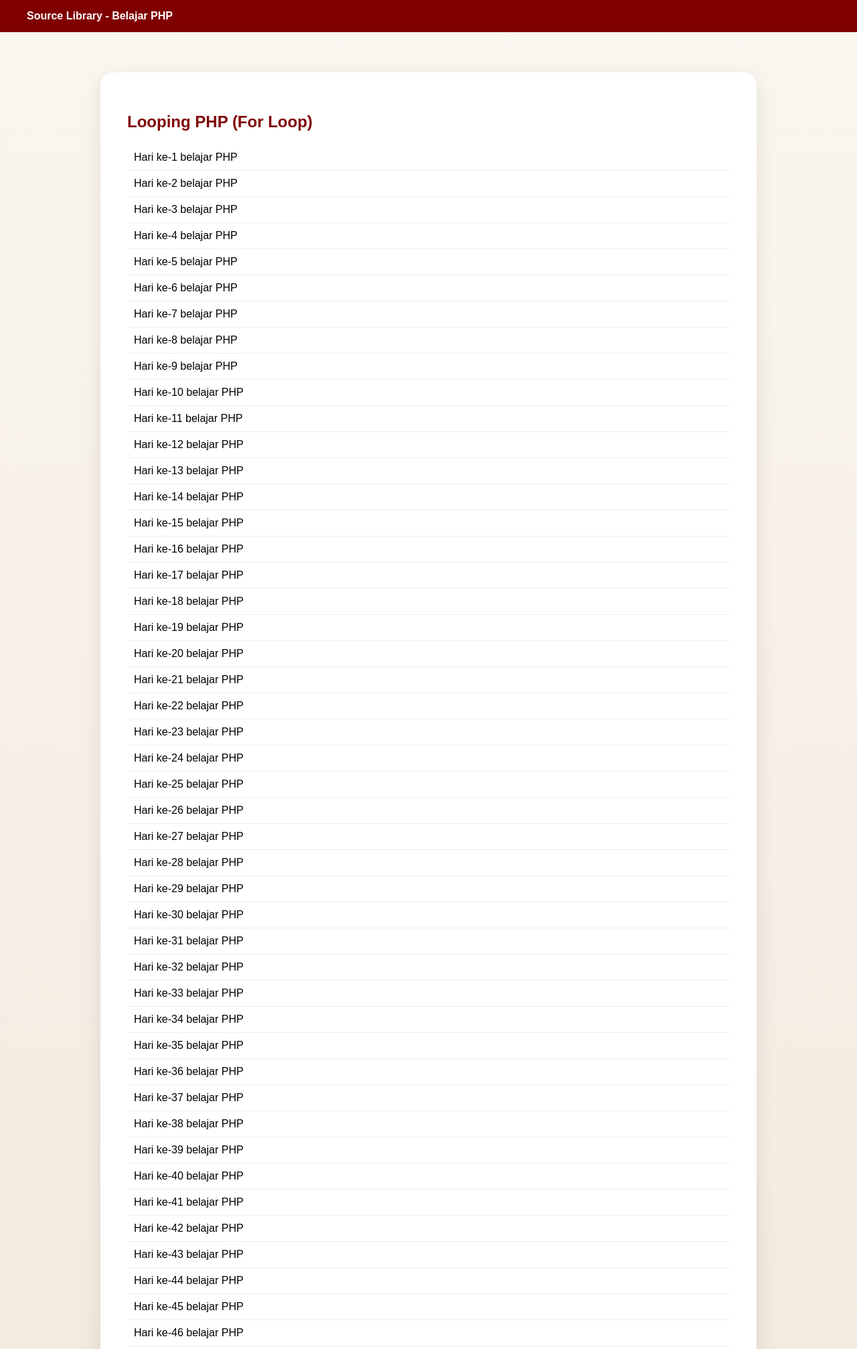
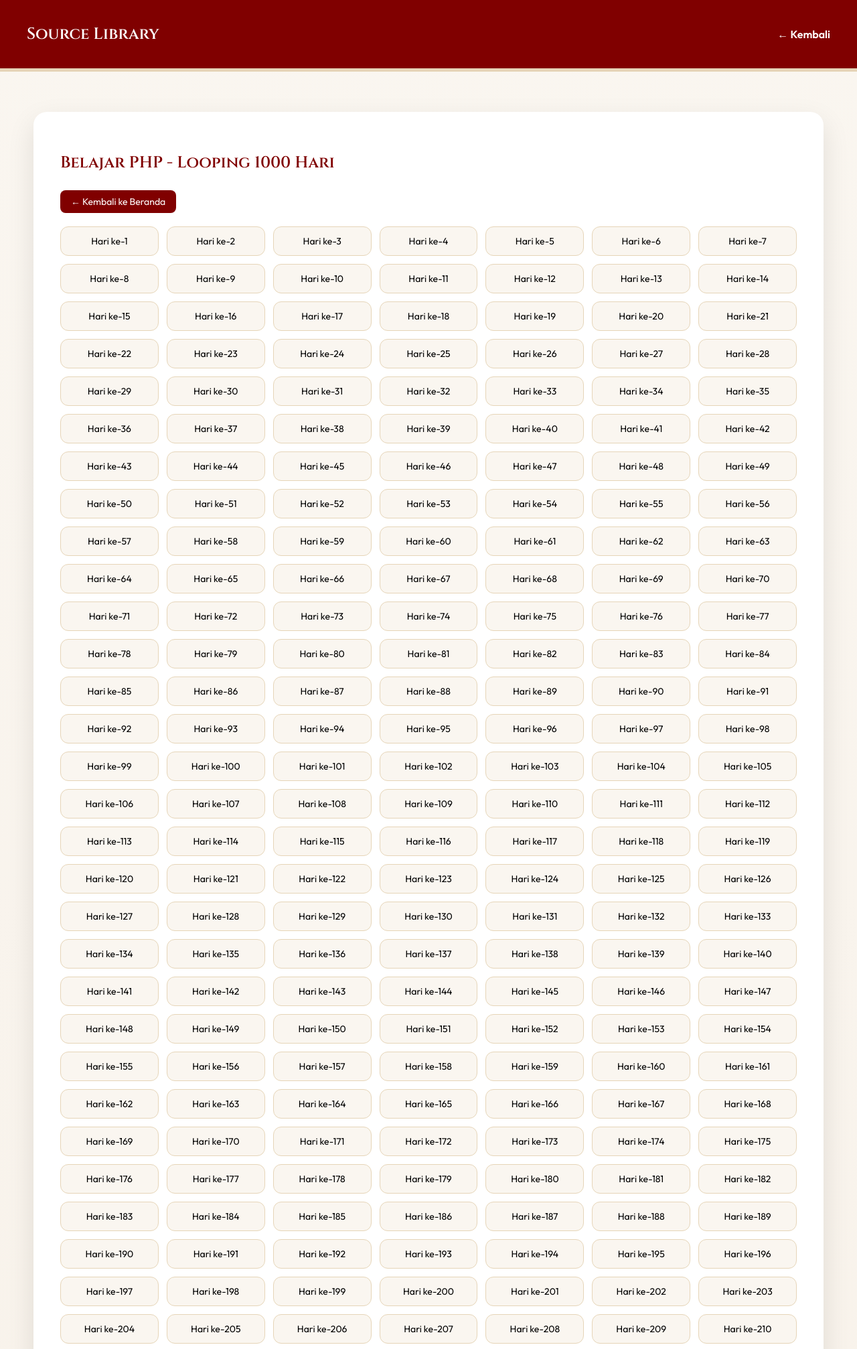
Before and after one commit to rayhanaznrambe/rayhanaznr.github.io, a PHP site: page /looping.php in a window 1280 px wide. Shown: the top 2014 px of the page at 67% size. Run offline with PHP 8.4, Linux system fonts and the light colour scheme.

Commit message:
Update looping.php

```diff
--- a/looping.php
+++ b/looping.php
@@ -5,58 +5,112 @@
 <title>Belajar PHP | Source Library</title>
 
 <style>
+@import url('https://fonts.googleapis.com/css2?family=Outfit:wght@300;400;600;700&family=Cinzel:wght@500;600&display=swap');
+
 body{
-    font-family: "Outfit", sans-serif;
-    background: linear-gradient(180deg,#faf6f0,#f3e9dd);
     margin:0;
+    font-family:"Outfit",sans-serif;
+    background:linear-gradient(180deg,#faf6f0,#f3e9dd);
 }
 
 /* NAVBAR */
 nav{
+    display:flex;
+    justify-content:space-between;
+    align-items:center;
     padding:15px 40px;
     background:#800000;
-    color:white;
-    font-weight:bold;
+    color:#fff;
+    border-bottom:5px solid #e6d5b8;
+}
+
+nav h1{
+    font-family:"Cinzel",serif;
+    cursor:pointer;
+}
+
+nav a{
+    color:#fff;
+    text-decoration:none;
+    font-weight:600;
 }
 
 /* CONTAINER */
 .container{
-    max-width:900px;
+    max-width:1100px;
     margin:60px auto;
-    background:white;
+    background:#fff;
     padding:40px;
     border-radius:20px;
-    box-shadow:0 10px 30px rgba(0,0,0,0.1);
+    box-shadow:0 15px 40px rgba(0,0,0,0.1);
 }
 
 /* TITLE */
 h2{
     color:#800000;
-    margin-bottom:20px;
+    margin-bottom:25px;
+    font-family:"Cinzel",serif;
 }
 
-/* LOOP RESULT */
+/* GRID LOOP */
+.grid{
+    display:grid;
+    grid-template-columns:repeat(auto-fill,minmax(140px,1fr));
+    gap:12px;
+}
+
+/* ITEM */
 .item{
-    padding:10px;
-    border-bottom:1px solid #eee;
+    background:#faf6f0;
+    padding:12px;
+    border-radius:12px;
+    text-align:center;
+    font-size:14px;
+    border:1px solid #e6d5b8;
+    transition:0.25s;
+}
+
+/* HOVER EFFECT */
+.item:hover{
+    background:#800000;
+    color:#fff;
+    transform:translateY(-3px) scale(1.05);
+    box-shadow:0 10px 20px rgba(0,0,0,0.2);
+}
+
+/* BACK BUTTON */
+.back{
+    display:inline-block;
+    margin-bottom:20px;
+    padding:8px 16px;
+    background:#800000;
+    color:#fff;
+    border-radius:8px;
+    text-decoration:none;
+    font-size:14px;
 }
 </style>
+</head>
 
-</head>
 <body>
 
 <nav>
-    Source Library - Belajar PHP
+    <h1 onclick="window.location.href='index.html'">Source Library</h1>
+    <a href="index.html">← Kembali</a>
 </nav>
 
 <div class="container">
-    <h2>Looping PHP (For Loop)</h2>
+    <h2>Belajar PHP - Looping 1000 Hari</h2>
 
+    <a href="index.html" class="back">← Kembali ke Beranda</a>
+
+    <div class="grid">
     <?php
-    for ($i = 1; $i <= 50; $i++) {
-        echo "<div class='item'>Hari ke-$i belajar PHP</div>";
+    for ($i = 1; $i <= 1000; $i++) {
+        echo "<div class='item'>Hari ke-$i</div>";
     }
     ?>
+    </div>
 
 </div>
 
```
